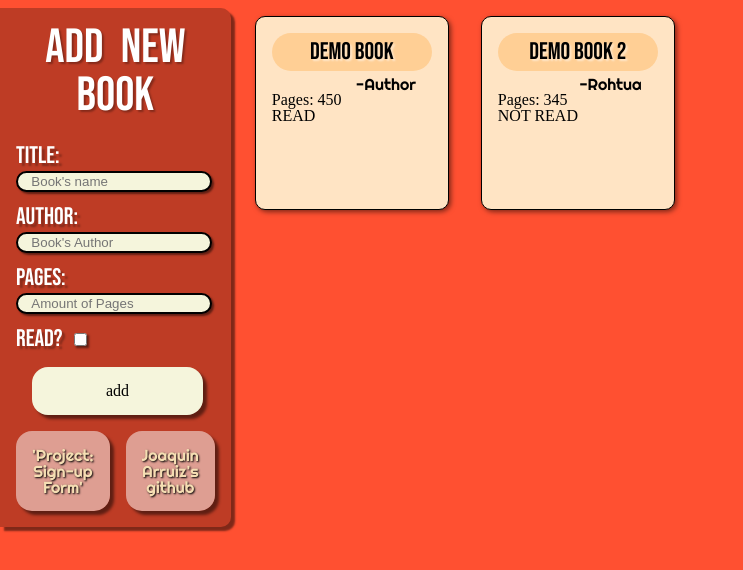
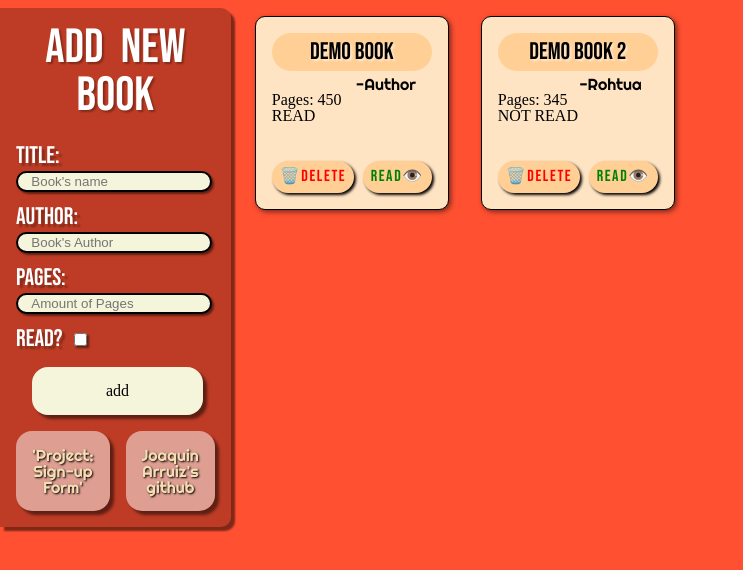
Before and after one commit to JoaquinArruiz/library, a plain HTML site: page index.html in a window 1280 px wide. Shown: the whole page, without its empty margins (0-743 px from the left). Drawn offline with Linux system fonts and the light colour scheme.

Commit message:
improved design, added delete and toggle button for the cards

```diff
--- a/script.js
+++ b/script.js
@@ -74,28 +74,54 @@ submit.addEventListener('click', () =>{
 
 let createBookCard = (book) => {
 
-    let card = document.createElement('div')
-    card.classList.add('card')
+    let card = document.createElement('div');
+    card.classList.add('card');
 
-    let title = document.createElement('h1')
-    title.textContent = book.title
-    card.appendChild(title)
+    let title = document.createElement('h1');
+    title.textContent = book.title;
+    card.appendChild(title);
 
-    let author = document.createElement('h3')
-    author.textContent = "-" + book.author
-    card.appendChild(author)
+    let author = document.createElement('h3');
+    author.textContent = "-" + book.author;
+    card.appendChild(author);
 
-    let pages = document.createElement('p')
-    pages.textContent = ("Pages: " +book.pages)
-    card.appendChild(pages)
+    let pages = document.createElement('p');
+    pages.textContent = ("Pages: " +book.pages);
+    card.appendChild(pages);
 
-    let read = document.createElement('p')
-    read.textContent = (ifRead(book.read))
-    card.appendChild(read)
+    let read = document.createElement('p');
+    read.textContent = (ifRead(book.read));
+    card.appendChild(read);
+
+    let deleteBtn = document.createElement('div');
+    deleteBtn.textContent = "🗑️delete";
+    deleteBtn.classList.add('card-button')
+    deleteBtn.classList.add('delete-button');
+    card.appendChild(deleteBtn);
+
+    deleteBtn.addEventListener('click', () => {
+        let index = Library.indexOf(book);
+        Library.splice(index, 1);
+        shelf.removeChild(card);
+    });
+
+    let toggleBtn = document.createElement('div');
+    toggleBtn.textContent = "read👁️";
+    toggleBtn.classList.add('card-button')
+    toggleBtn.classList.add('toggle-button');
+    card.appendChild(toggleBtn);
+
+    toggleBtn.addEventListener('click', () => {
+        let index = Library.indexOf(book);
+        book.read = !book.read
+        read.textContent = ifRead(book.read)
+        Library.splice(index, 1);
+    });
+
+
 
     return card;
-
-}
+};
 
 let ifRead = (a) => {
 
--- a/styles.css
+++ b/styles.css
@@ -216,6 +216,7 @@ label{
 }
 
 .card{
+    position: relative;
     border: 1px solid black;
     width: 10em;
     height: 10em;
@@ -249,6 +250,43 @@ label{
     font-family: 'Righteous', cursive;
 }
 
+.card .card-button{
+    display: flex;
+    font-family: 'Bebas Neue', cursive;
+    background-color:  rgb(255, 207, 149);
+    padding: 0.5em;
+    border-radius: 1em;
+    color: red;
+    letter-spacing: 0.1em;
+    box-shadow: 2px 2px 3px rgb(0, 0, 0);
+    transition: ease-in-out, 250ms;
+    -webkit-user-select: none; /* Safari */
+    -ms-user-select: none; /* IE 10 and IE 11 */
+    user-select: none; /* Standard syntax */
+}
+
+.card .toggle-button{
+    color: green;
+    position: absolute;
+    bottom: 1em;
+    right: 1em;
+}
+
+.card .delete-button {
+    position: absolute;
+    bottom: 1em;
+    left: 1em;
+}
+
+.card .card-button:hover{
+    transform: scale(0.95);
+    cursor: pointer;
+}
+
+.card .card-button:active{
+    transform: scale(0.80);
+    cursor: pointer;
+}
 
 @media (max-aspect-ratio: 16/11){
 
```
